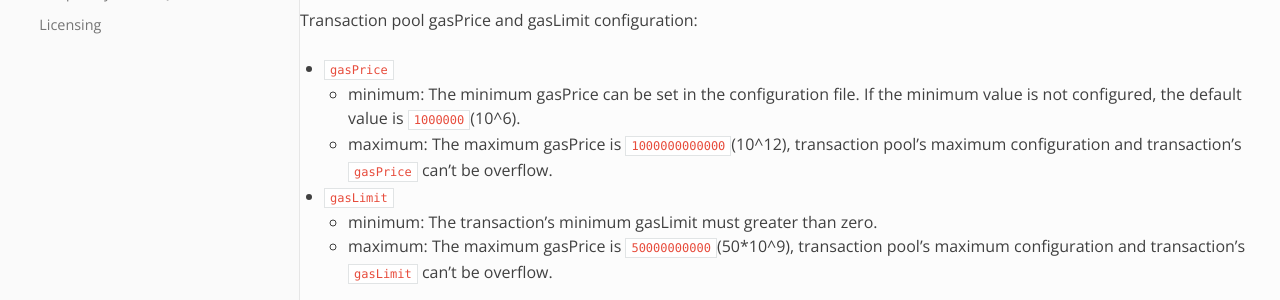
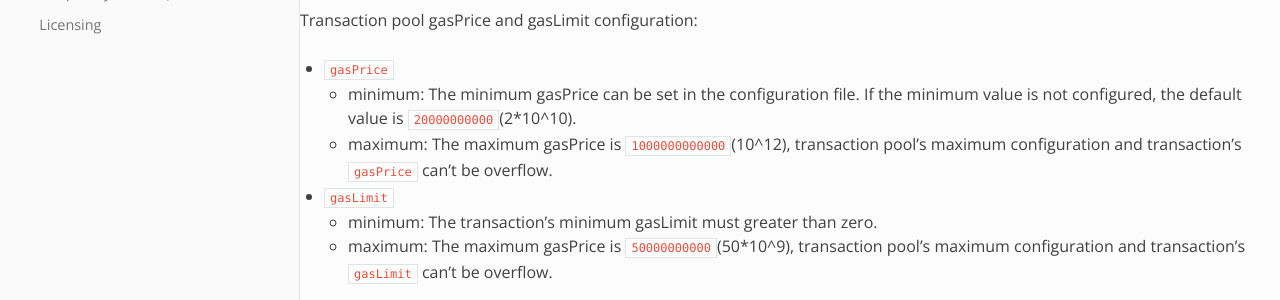
Before and after one commit to nebulasio/nebdocs, a Sphinx documentation site: the page built from docs/go-nebulas/design-overview/gas.md, in a window 1280 px wide and 900 px high, scrolled down 2227 px. Shown: the part 480-780 px from the top of the window. Built offline with Sphinx 7.4.7 and the Read the Docs theme 2.0.0, drawn with Linux system fonts in a browser that asks for light colours; pages that are not in the unit, such as notebooks, are missing from menus.

Commit message:
Update gas.md
update the new value of minimum gasPrice

```diff
--- a/docs/go-nebulas/design-overview/gas.md
+++ b/docs/go-nebulas/design-overview/gas.md
@@ -107,7 +107,7 @@ In nebulas, the transaction pool of each node has a minimum and maximum `gasPric
 Transaction pool gasPrice and gasLimit configuration:
 
 * `gasPrice`
-  * minimum: The minimum gasPrice can be set in the configuration file. If the minimum value is not configured, the default value is `1000000`\(10^6\).
+  * minimum: The minimum gasPrice can be set in the configuration file. If the minimum value is not configured, the default value is `20000000000`\(2\*10^10\).
   * maximum: The maximum gasPrice is `1000000000000`\(10^12\), transaction pool's maximum configuration and transaction's `gasPrice` can't be overflow.
 * `gasLimit`
   * minimum: The transaction's minimum gasLimit must greater than zero.
```
